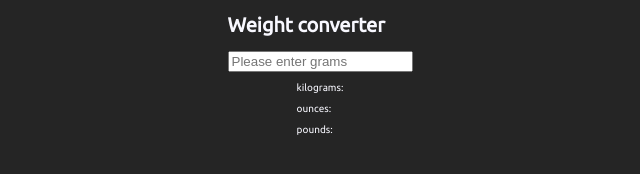
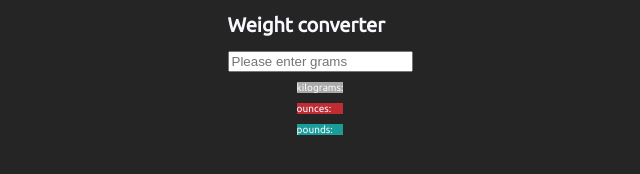
Before and after one commit to Verthon/Weight-Converter, a plain HTML site: page index.html in a window 1280 px wide. Shown: the whole page, without its empty margins (320-960 px from the left). Drawn offline with Linux system fonts and the light colour scheme.

Commit message:
added colors for each output div

```diff
--- a/style.css
+++ b/style.css
@@ -10,6 +10,15 @@ html, body{
   align-items: center;
   color: #f8f8ff;
   font-size: 10px;
+}
+.kilograms{
+  background-color: #aaaaaa;
+}
+.ounces{
+  background-color: #bf2c34;
+}
+.pounds{
+  background-color: #1a9c99;
 }
 @media (max-width: 450px){
   .app-header{
```
